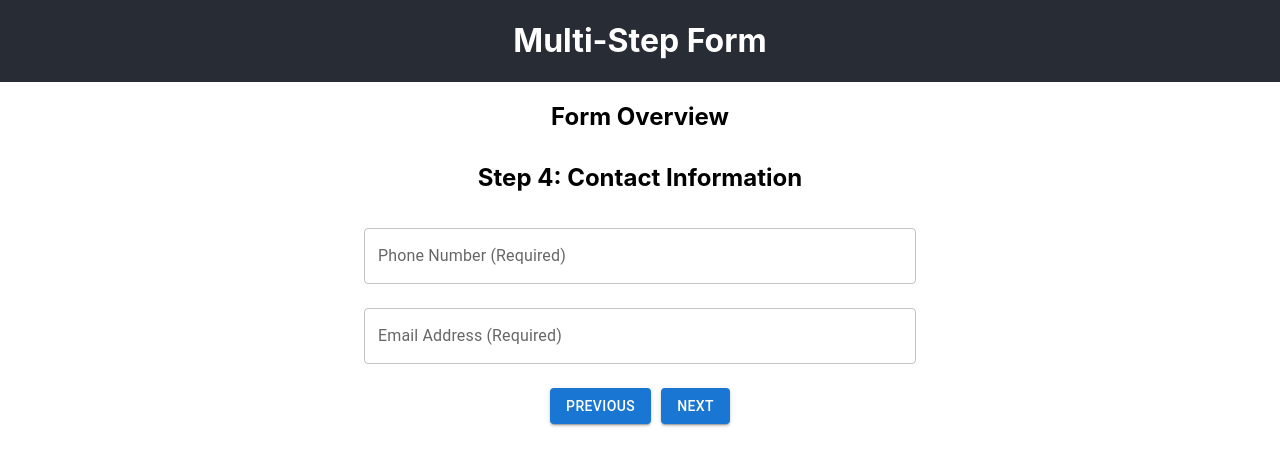
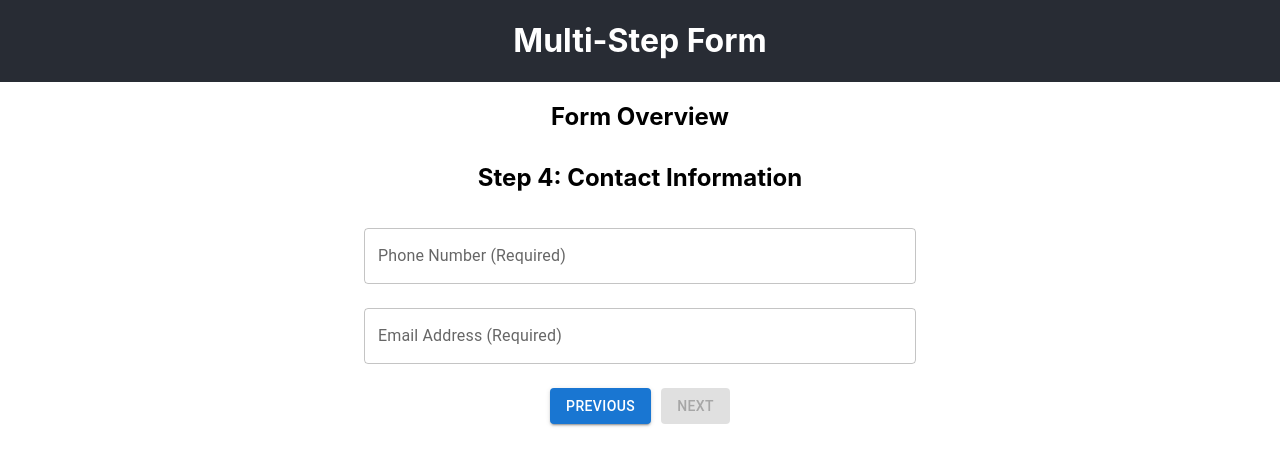
Before and after one commit to freelifebrett/spec-fi-app, a React (Create React App) app: page /step-4 in a window 1280 px wide. Shown: the top 466 px of the page. Built offline with nearby package versions, Linux system fonts and the light colour scheme.

Commit message:
stepfour complete

```diff
--- a/src/components/MultiStepForm/FormSteps/StepFour/StepFour.js
+++ b/src/components/MultiStepForm/FormSteps/StepFour/StepFour.js
@@ -38,6 +38,9 @@ const StepFour = () => {
     }
   };
 
+  const canProceed = Object.values(errors).every(x => x === '') &&
+    ['phoneNumber', 'email'] // Add other fields if necessary
+      .every(field => formData[field] && formData[field].trim() !== '');
 
   // Navigation functions
   const goToPreviousStep = () => {
@@ -79,7 +82,13 @@ const StepFour = () => {
             <Button variant="contained" color="primary" onClick={goToPreviousStep}>
               Previous
             </Button>
-            <Button variant="contained" color="primary" onClick={goToNextStep} style={{ marginLeft: '10px' }}>
+            <Button
+              variant="contained"
+              color="primary"
+              onClick={goToNextStep}
+              style={{ marginLeft: '10px' }}
+              disabled={!canProceed}  // Disable the button if canProceed is false
+            >
               Next
             </Button>
           </Box>
```
